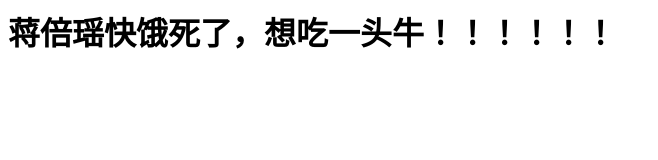
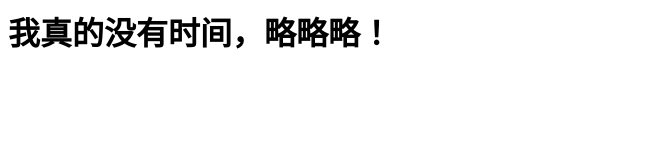
Before and after one commit to StudyDay-deep/StudyDay-deep.github.io, a plain HTML site: page index.html in a window 1280 px wide. Shown: the whole page, without its empty margins (0-658 px from the left). Drawn offline with Linux system fonts and the light colour scheme.

Commit message:
Update index.html

```diff
--- a/index.html
+++ b/index.html
@@ -1 +1 @@
-<h1>    蒋倍瑶快饿死了，想吃一头牛！！！！！！</h1>
+<h1>    我真的没有时间，略略略！ </h1>
```
